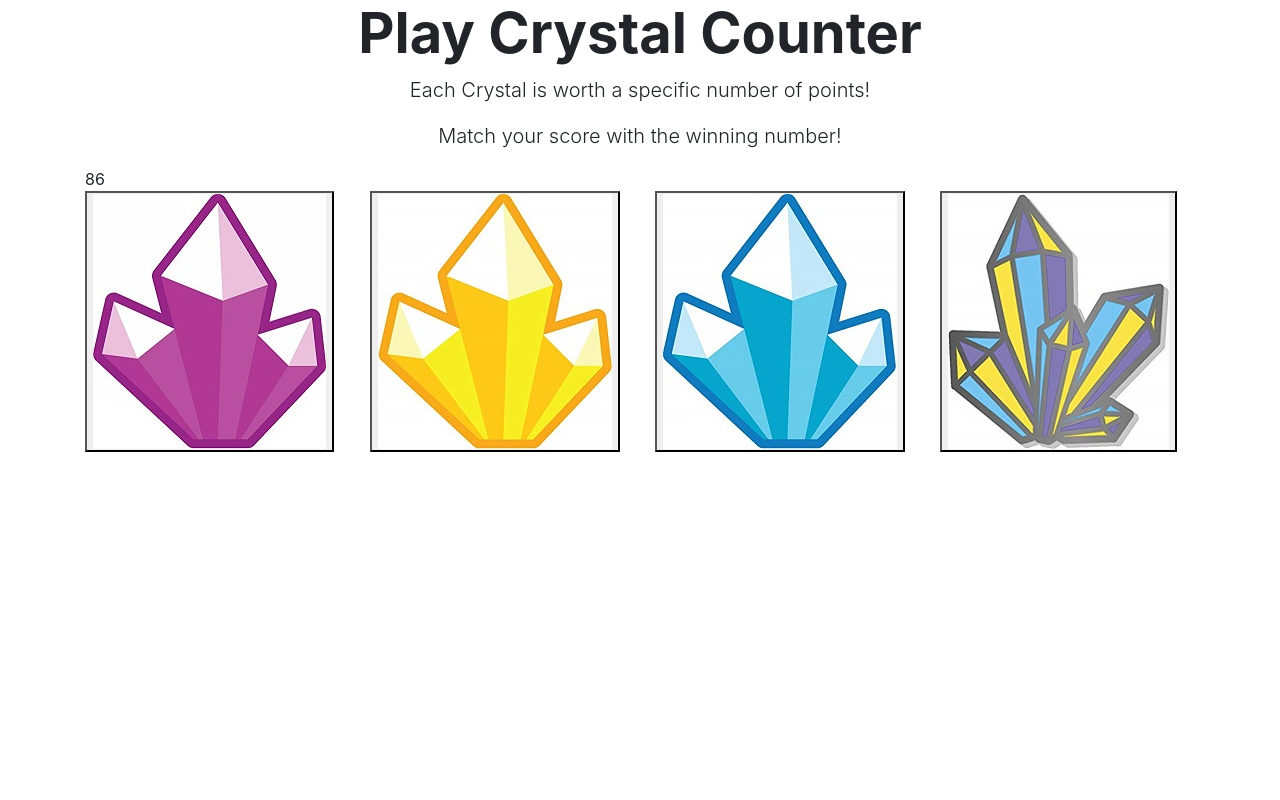
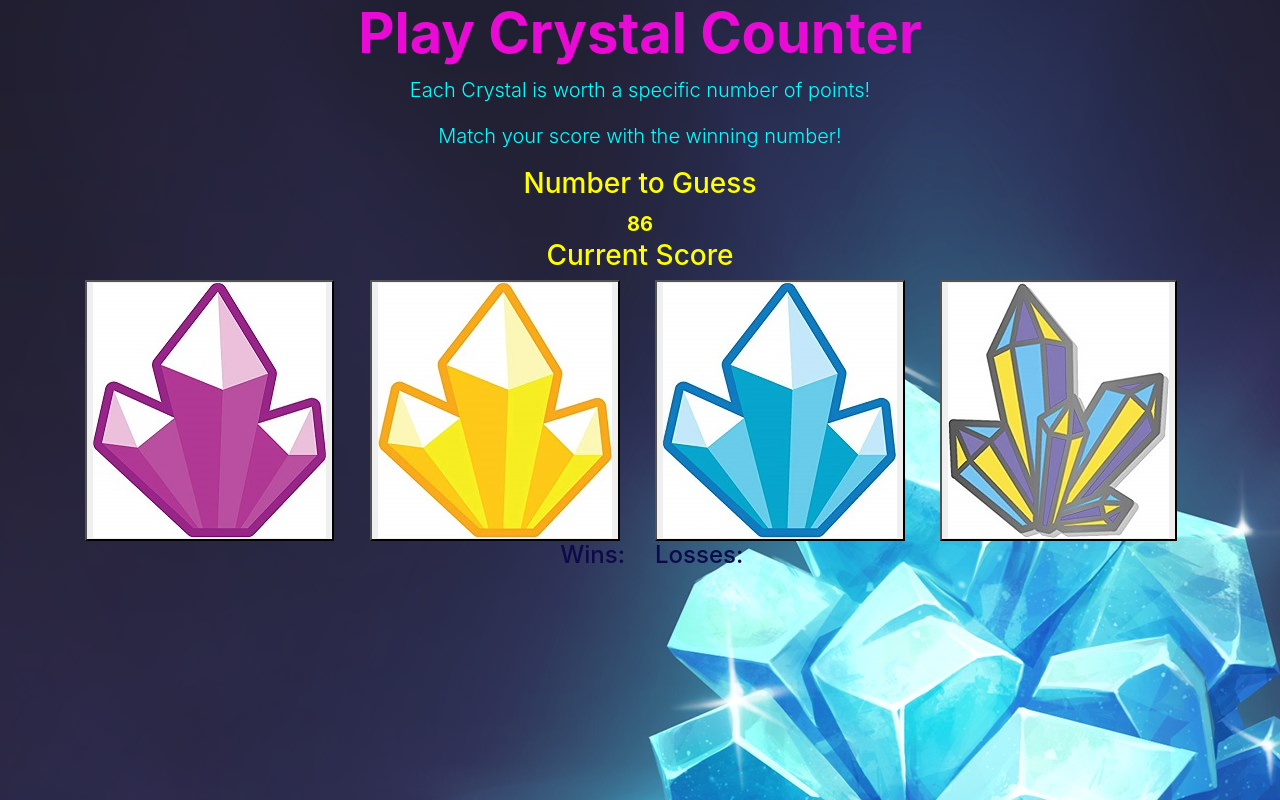
Before and after one commit to rcviets/crystalCounter, a plain HTML site: page index.html in a window 1280 px wide. Drawn offline with nearby package versions, Linux system fonts and the light colour scheme.

Commit message:
css added

```diff
--- a/assets/css/style.css
+++ b/assets/css/style.css
@@ -0,0 +1,33 @@
+h2 {
+    color:  rgb(233, 10, 214);
+}
+p {
+    color: aqua;
+    font-weight: bolder;
+}
+h3 {
+    color: yellow;
+}
+#winningNum {
+    font-weight: bold;
+    font-size: 20px;
+    color: yellow;
+}
+#score {
+    font-weight: bold;
+    font-size: 20px;
+    color: yellow;
+}
+h4 {
+    color: rgb(13, 9, 75);
+}
+#win {
+    font-weight: bold;
+    font-size: 20px;
+    color: rgb(13, 9, 75);
+}
+#loss {
+    font-weight: bold;
+    font-size: 20px;
+    color: rgb(13, 9, 75);
+}
--- a/assets/javascript/game.js
+++ b/assets/javascript/game.js
@@ -44,6 +44,7 @@ $(document).ready(function () {
             playerScore = parseInt(playerScore + btn4);
             $("#score").text(playerScore);
             endGame();
+            console.log(btn4)
         });
     }
 
--- a/index.html
+++ b/index.html
@@ -8,22 +8,32 @@
     <link rel="stylesheet" type="text/css" href="assets/css/style.css">
 </head>
 
-<body background="#">
+<body background="assets/images/background.jpg">
 
     <div class="container">
-        <h1 class="display-4 text-center font-weight-bold">Play Crystal Counter</h1>
+        <h2 class="display-4 text-center font-weight-bold">Play Crystal Counter</h2>
         <p class="lead text-center">Each Crystal is worth a specific number of points!</p>
         <p class="lead text-center">Match your score with the winning number!</p>
     </div>
 
     <div class="container">
         <div class="row">
-            <div class="col-md-12" id="winningNum">
-                <!--Winning Number-->
+            <div class="col-md-12 text-center">
+                <h3>Number to Guess</h3>
             </div>
         </div>
         <div class="row">
-            <div class="col-md-12" id="score">
+            <div class="col-md-12 text-center" id="winningNum">
+                <!-- Winning Number-->
+            </div>
+        </div>
+        <div class="row">
+            <div class="col-md-12 text-center">
+                <h3>Current Score</h3>
+            </div>
+        </div>
+        <div class="row">
+            <div class="col-md-12 text-center" id="score">
                 <!--Player Score-->
             </div>
         </div>
@@ -43,11 +53,19 @@
         </div>
     </div>
     <div class="row">
-        <div class="col-md-6" id="win">
-            <!-- Wins -->
+        <div class="col-md-6 text-right">
+            <h4>Wins:</h4>
+        </div>
+        <div class="col-md-6">
+            <h4>Losses:</h4>
+        </div>
+    </div>
+    <div class="row">
+        <div class="col-md-6 text-right" id="win">
+            <!-- Player Wins -->
         </div>
         <div class="col-md-6" id="loss">
-            <!--Losses -->
+            <!-- Player Losses -->
         </div>
     </div>
 
```
Also changed, not shown: assets/images/background.jpg (added).
